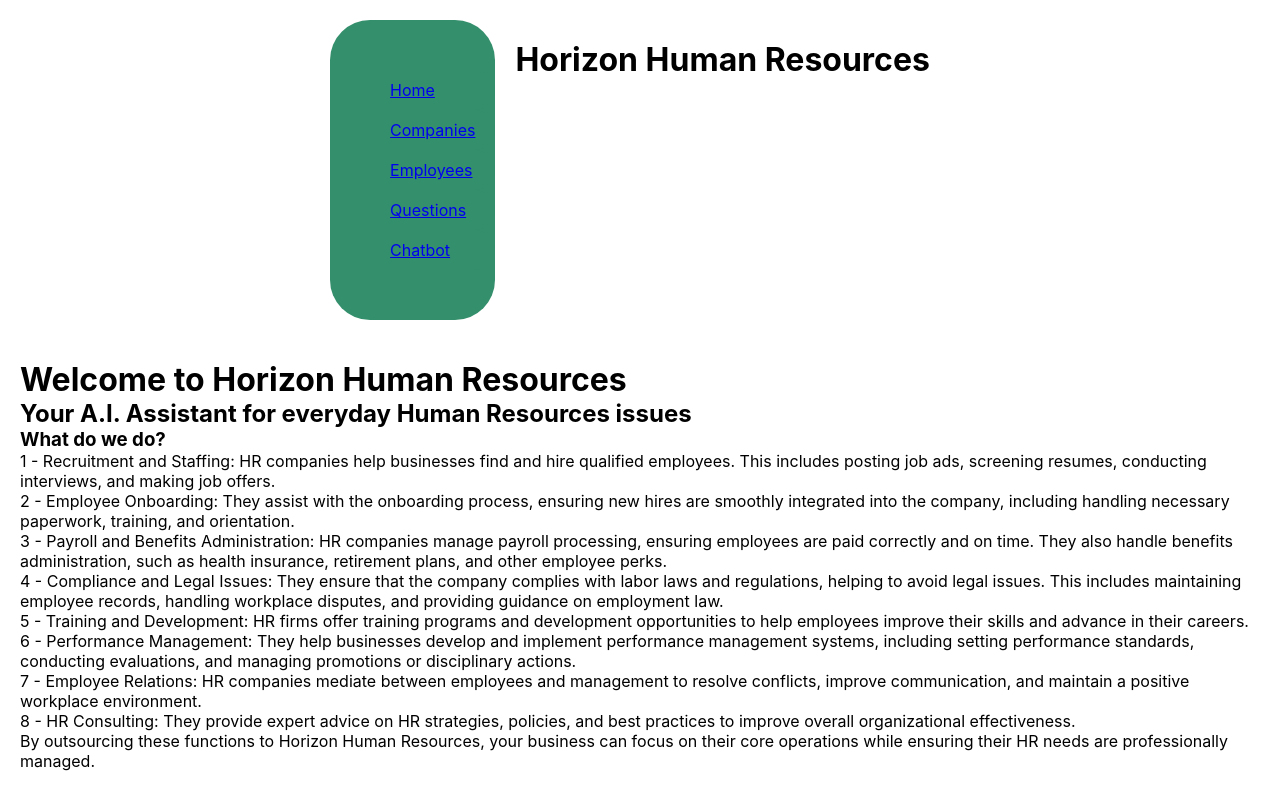
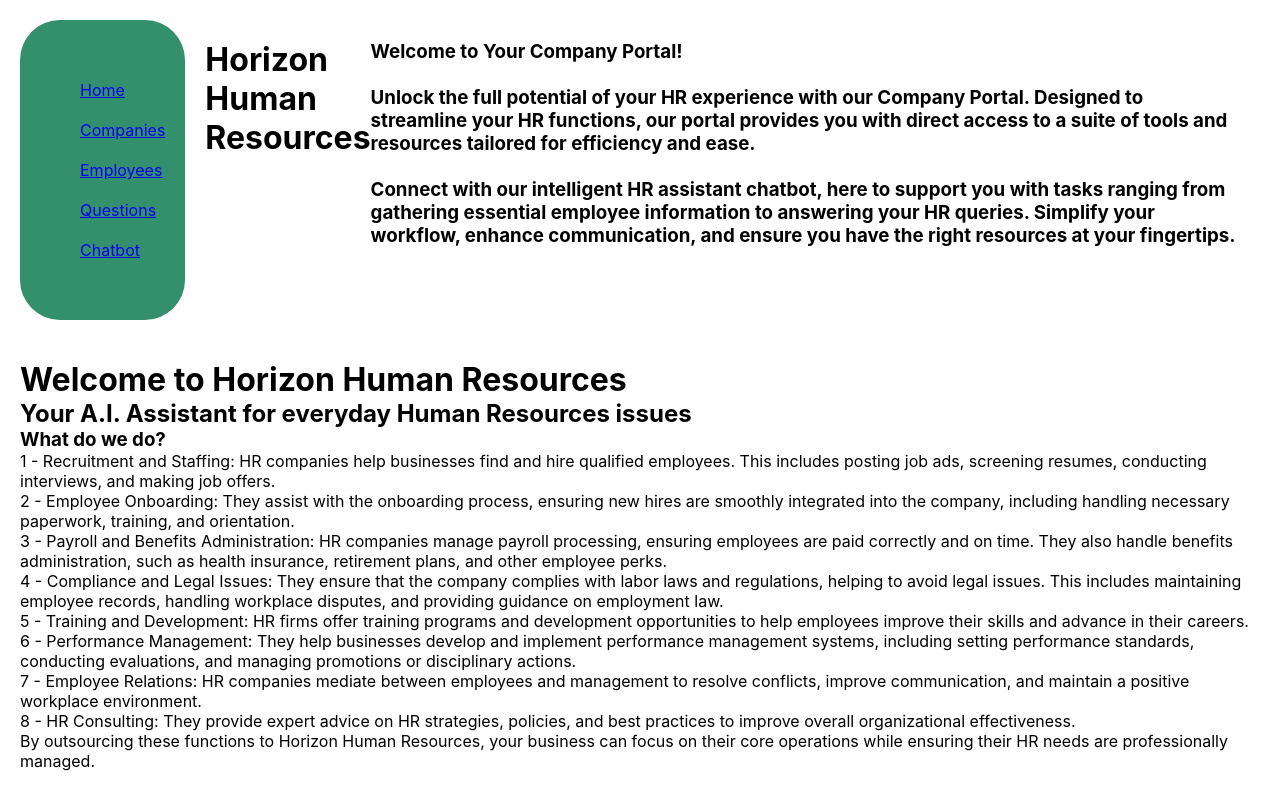
Before and after one commit to FabLab-AI-Software-Development/group-3-staticsite, a React (Create React App) app in the folder client/: page / in a window 1280 px wide. Built offline with nearby package versions, Linux system fonts and the light colour scheme.

Commit message:
Add copy for navigation component

```diff
--- a/client/src/components/navigation/navigation.jsx
+++ b/client/src/components/navigation/navigation.jsx
@@ -21,6 +21,11 @@ const Navigation = () => {
                 <h1>
                 Horizon Human Resources
                 </h1>
+                <h3>
+                    Welcome to Your Company Portal!<br/><br/>
+                    Unlock the full potential of your HR experience with our Company Portal. Designed to streamline your HR functions, our portal provides you with direct access to a suite of tools and resources tailored for efficiency and ease.<br/><br/>
+                    Connect with our intelligent HR assistant chatbot, here to support you with tasks ranging from gathering essential employee information to answering your HR queries. Simplify your workflow, enhance communication, and ensure you have the right resources at your fingertips.
+                </h3>
             </div>
         </div>
     );
```
Lines whose indentation alone changed are shown as unchanged.
